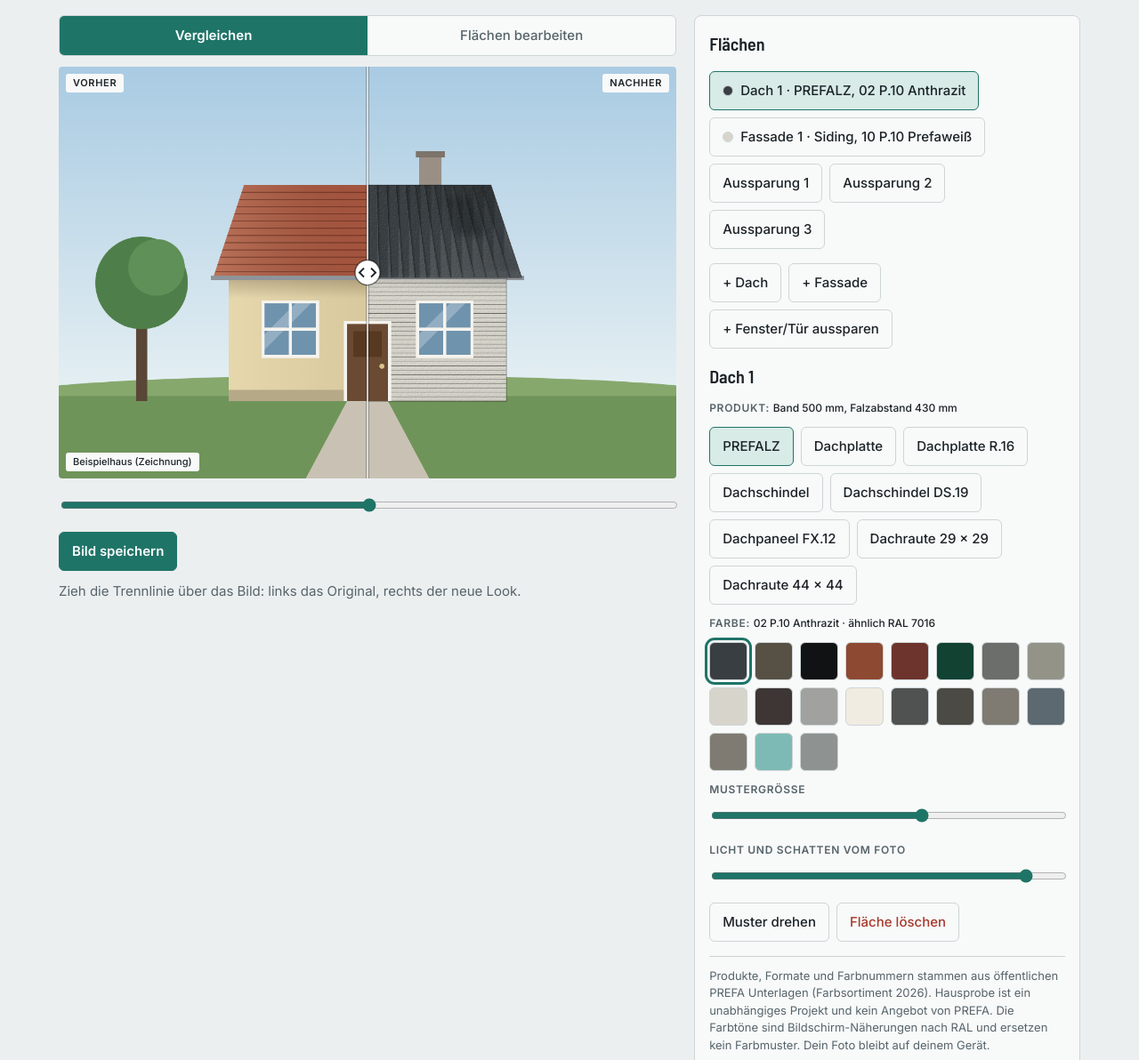
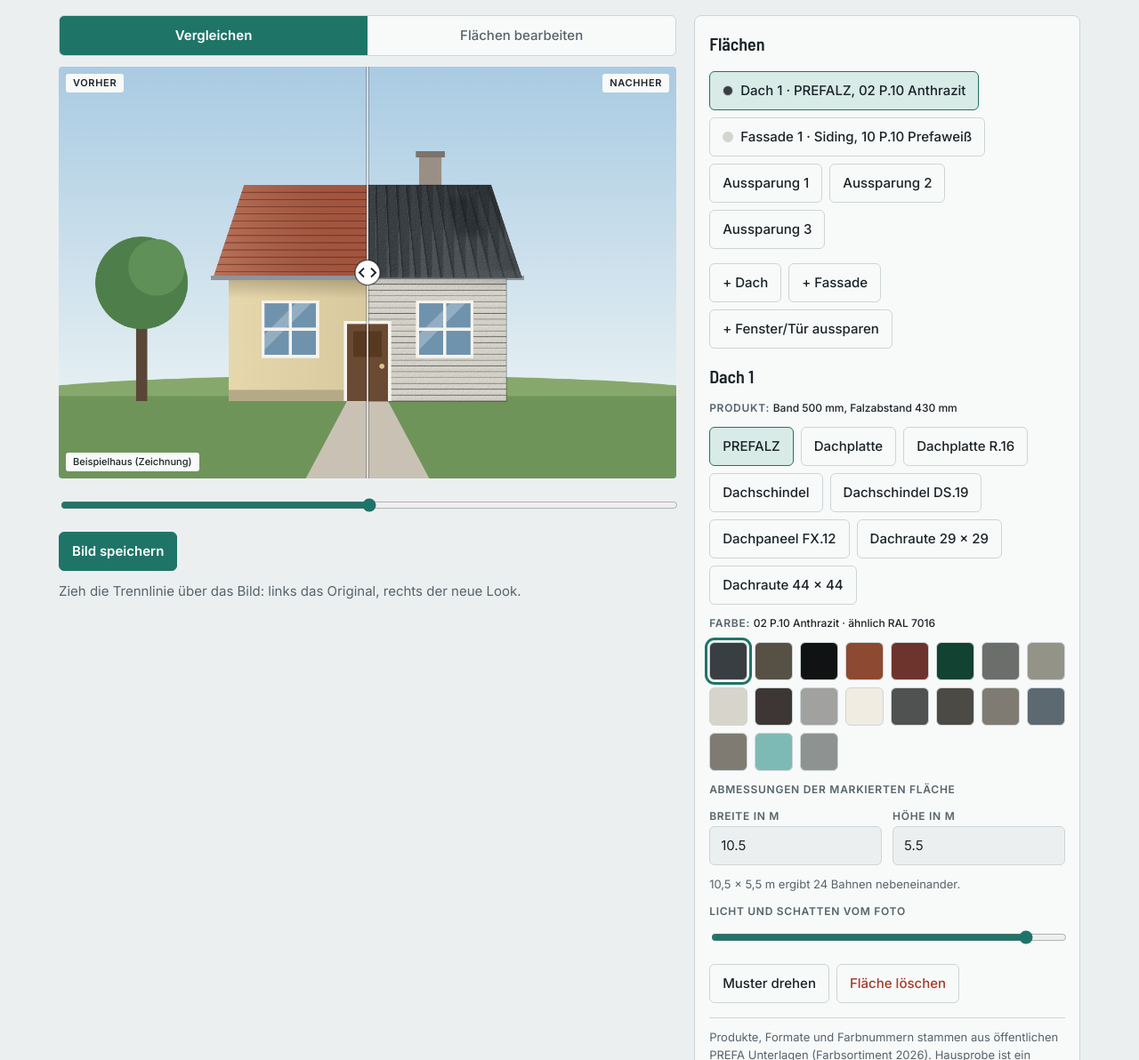
Before and after one commit to maks1212/hausprobe, a plain HTML site: page index.html in a window 1280 px wide. Shown: the part 108-1300 px from the top of the page at 89% size. Drawn offline with Linux system fonts and the light colour scheme.

Commit message:
Size product elements from real surface dimensions
The pattern density was a guess behind a slider. Each surface now has a
width in metres (and an optional height; otherwise derived from the photo's
aspect ratio), and elements are drawn at their real format relative to it.
For detected walls the width is proposed from the size of the windows in
the surface and flagged as an estimate. The panel shows the resulting
element count so the proportion can be checked.

Co-Authored-By: Claude Fable 5.2 <noreply@anthropic.com>
Claude-Session: https://claude.ai/code/session_01FMapittmPHyQQ7kP4EqZ2i

```diff
--- a/app.js
+++ b/app.js
@@ -40,33 +40,33 @@ function quadFor(s,P){
 }
 function prod(s){return DATA.byId[s.mat]||DATA.products[0];}
 function hex(code){var c=DATA.colors[code];return c?c.hex:"#888888";}
-/* Startwert für die Musterdichte: angenommene Flächenbreite geteilt durchs Rastermaß des Produkts. */
-function defScale(pr,kind){
-  var ref=pr.pat==="hline"?5500:(kind==="dach"?11000:9000);
-  return Math.max(3,Math.min(60,Math.round(ref/pr.cell)));
+/* Echte Maße der Fläche in Metern, in Richtung des Musters (Breite quer, Höhe von oben nach unten).
+   Die Breite gibt der Nutzer an oder sie ist geschätzt; fehlt die Höhe, folgt sie aus dem Seitenverhältnis im Foto. */
+function realSize(s){
+  var P=px(s),q=quadFor({rot:0},P),w0=(dist(q[0],q[1])+dist(q[3],q[2]))/2,h0=(dist(q[0],q[3])+dist(q[1],q[2]))/2;
+  var Wm=s.wm||9,Hm=s.hm||Wm*h0/Math.max(1,w0);
+  return (s.rot||0)%2?{W:Hm,H:Wm}:{W:Wm,H:Hm};
 }
-function patternLines(pr,n,ratio){
-  var L=[],i,j,m,c,u,v;
+/* Anzahl der Elemente in Breite (n) und Höhe (m) aus den echten Maßen und dem Format des Produkts. */
+function counts(pr,Wmm,Hmm){
+  var cw=pr.pat==="raute"?pr.w*Math.SQRT2:pr.w,ch=pr.pat==="raute"?cw:(pr.h||pr.w);
+  return {n:Math.min(400,Math.max(.5,Wmm/cw)),m:Math.min(400,Math.max(.5,Hmm/ch))};
+}
+function patternLines(pr,Wmm,Hmm){
+  var L=[],k=counts(pr,Wmm,Hmm),n=k.n,m=k.m,i,j,c,u,v0,v1;
   if(pr.pat==="seam"){for(i=1;i<n;i++)L.push([i/n,0,i/n,1]);}
-  else if(pr.pat==="hline"){
-    var mix=pr.mix||[1],sum=0;mix.forEach(function(x){sum+=x;});var unit=mix.length/(sum*n);v=0;
-    for(j=0;j<400;j++){v+=mix[j%mix.length]*unit;if(v>=.999)break;L.push([0,v,1,v]);}
-  }else if(pr.pat==="offset"){
-    m=Math.max(1,Math.round(n*ratio*pr.w/pr.h));
+  else if(pr.pat==="offset"){
     for(j=0;j<m;j++){
-      if(j)L.push([0,j/m,1,j/m]);
+      v0=j/m;v1=Math.min(1,(j+1)/m);if(j)L.push([0,v0,1,v0]);
       var sh=(j*(pr.shift||.5))%1;
-      for(i=0;i<=n;i++){u=(i+sh)/n;if(u>0&&u<1)L.push([u,j/m,u,(j+1)/m]);}
+      for(i=0;i<=n;i++){u=(i+sh)/n;if(u>0&&u<1)L.push([u,v0,u,v1]);}
     }
   }else if(pr.pat==="raute"){
-    m=Math.max(1,Math.round(n*ratio));
-    for(c=1;c<n+m;c++)L.push([(c-Math.min(c,m))/n,Math.min(c,m)/m,Math.min(c,n)/n,(c-Math.min(c,n))/m]);
-    for(c=-(m-1);c<n;c++){var a=Math.max(c,0),b=Math.min(n,m+c);L.push([a/n,(a-c)/m,b/n,(b-c)/m]);}
+    for(c=1;c<n+m;c++)L.push([Math.max(0,c-m)/n,Math.min(c,m)/m,Math.min(c,n)/n,Math.max(0,c-n)/m]);
+    for(c=-Math.ceil(m)+1;c<n;c++){if(c<=-m)continue;L.push([Math.max(c,0)/n,Math.max(-c,0)/m,Math.min(n,m+c)/n,Math.min(m,n-c)/m]);}
   }
   return L;
 }
-/* Erkannte Flächen haben eine Maske: das Material wird vollflächig gemalt und dann auf die Maske beschnitten.
-   Die vier Ecken bestimmen bei ihnen nur die Perspektive des Musters. */
 function paint(c,s){
   var m=MASKS[s.id];
   if(!m){paintInner(c,s,false);return;}
@@ -98,7 +98,7 @@ function stucco(){
 }
 /* Plastische Wirkung der einzelnen Elemente: jede Bahn, Platte oder Raute bekommt oben Licht, unten Schatten
    und einen leicht eigenen Farbton, wie bei echtem Blech mit Überdeckung. */
-function relief(c,pr,n,ratio,map){
+function relief(c,pr,Wmm,Hmm,map){
   function poly(pts){c.beginPath();pts.forEach(function(p,i){var X=map(p[0],p[1]);i?c.lineTo(X[0],X[1]):c.moveTo(X[0],X[1]);});c.closePath();}
   function rnd(i,j){var h=Math.sin(i*127.1+j*311.7)*43758.5453;return h-Math.floor(h);}
   function grad(p0,p1,stops){var A=map(p0[0],p0[1]),B=map(p1[0],p1[1]),g=c.createLinearGradient(A[0],A[1],B[0],B[1]);stops.forEach(function(s){g.addColorStop(s[0],s[1]);});return g;}
@@ -106,18 +106,17 @@ function relief(c,pr,n,ratio,map){
   /* Siding: glatte Bahn mit leichtem Lichtverlauf und einer schmalen, dunklen Schattenfuge am unteren Rand. */
   var BOARD=[[0,"rgba(255,255,255,.08)"],[.22,"rgba(255,255,255,0)"],[.78,"rgba(0,0,0,.02)"],[.9,"rgba(0,0,0,.1)"],[.925,"rgba(0,0,0,.5)"],[1,"rgba(0,0,0,.62)"]];
   function tone(t,k){return t<.5?"rgba(0,0,0,"+((.5-t)*k)+")":"rgba(255,255,255,"+((t-.5)*k)+")";}
-  var i,j,m,u0,u1,v0,v1,t;
+  var k=counts(pr,Wmm,Hmm),n=k.n,m=k.m,i,j,u0,u1,v0,v1;
   if(pr.pat==="hline"){
-    var mix=pr.mix||[1],sum=0;mix.forEach(function(x){sum+=x;});var unit=mix.length/(sum*n);v0=0;
-    for(j=0;j<400&&v0<1;j++){
-      v1=Math.min(1,v0+mix[j%mix.length]*unit);
+    var mix=pr.mix||[pr.w];v0=0;
+    for(j=0;j<600&&v0<1;j++){
+      v1=Math.min(1,v0+mix[j%mix.length]/Hmm);
       poly([[0,v0],[1,v0],[1,v1],[0,v1]]);c.fillStyle=grad([.5,v0],[.5,v1],BOARD);c.fill();
       c.fillStyle=tone(rnd(j,7),.025);c.fill();v0=v1;
     }
   }else if(pr.pat==="offset"){
-    m=Math.max(1,Math.round(n*ratio*pr.w/pr.h));
     for(j=0;j<m;j++){
-      v0=j/m;v1=(j+1)/m;
+      v0=j/m;v1=Math.min(1,(j+1)/m);
       poly([[0,v0],[1,v0],[1,v1],[0,v1]]);c.fillStyle=grad([.5,v0],[.5,v1],LAP);c.fill();
       if(n*m>5000)continue;
       var sh=(j*(pr.shift||.5))%1;
@@ -127,10 +126,9 @@ function relief(c,pr,n,ratio,map){
       }
     }
   }else if(pr.pat==="raute"){
-    m=Math.max(1,Math.round(n*ratio));
     if((n+m)*(n+m)>7000)return;
     var a,b2,cx,cy;
-    for(a=0;a<n+m;a++)for(b2=-m;b2<n;b2++){
+    for(a=0;a<n+m;a++)for(b2=-Math.ceil(m);b2<n;b2++){
       cx=(a+b2+1)/2;cy=(a-b2)/2;
       if(cx<-.5||cx>n+.5||cy<-.5||cy>m+.5)continue;
       poly([[(cx-.5)/n,cy/m],[cx/n,(cy-.5)/m],[(cx+.5)/n,cy/m],[cx/n,(cy+.5)/m]]);
@@ -139,7 +137,7 @@ function relief(c,pr,n,ratio,map){
     }
   }else if(pr.pat==="seam"){
     for(i=0;i<n;i++){
-      u0=i/n;u1=(i+1)/n;poly([[u0,0],[u1,0],[u1,1],[u0,1]]);
+      u0=i/n;u1=Math.min(1,(i+1)/n);poly([[u0,0],[u1,0],[u1,1],[u0,1]]);
       c.fillStyle=grad([u0,.5],[u1,.5],[[0,"rgba(0,0,0,.2)"],[.1,"rgba(0,0,0,0)"],[.88,"rgba(255,255,255,0)"],[1,"rgba(255,255,255,.1)"]]);c.fill();
       c.fillStyle=tone(rnd(i,3),.025);c.fill();
     }
@@ -161,9 +159,9 @@ function paintInner(c,s,masked){
   c.save();if(!masked){trace(c,P);c.clip();}
   c.fillStyle=hex(s.color);c.fillRect(b[0],b[1],b[2]-b[0],b[3]-b[1]);
   var wq=(dist(q[0],q[1])+dist(q[3],q[2]))/2,hq=(dist(q[0],q[3])+dist(q[1],q[2]))/2;
-  var pr=prod(s),ratio=hq/Math.max(1,wq);
-  relief(c,pr,s.scale,ratio,map);
-  var lines=pr.pat==="hline"?[]:patternLines(pr,s.scale,ratio);
+  var pr=prod(s),real=realSize(s),Wmm=real.W*1000,Hmm=real.H*1000;
+  relief(c,pr,Wmm,Hmm,map);
+  var lines=pr.pat==="hline"?[]:patternLines(pr,Wmm,Hmm);
   if(lines.length){
     var path=new Path2D();
     lines.forEach(function(l){var A=map(l[0],l[1]),B=map(l[2],l[3]);path.moveTo(A[0],A[1]);path.lineTo(B[0],B[1]);});
@@ -229,8 +227,7 @@ function current(){return surfaces.filter(function(s){return s.id===sel;})[0]||n
 function addSurface(kind,pts,o){
   var n=surfaces.filter(function(s){return s.kind===kind;}).length+1;
   var s={id:nextId++,kind:kind,name:KIND[kind]+" "+n,pts:pts,rot:0,shade:.9,
-    mat:kind==="dach"?"prefalz":"siding",color:"02",scale:0};
-  if(kind!=="cut")s.scale=defScale(prod(s),kind);
+    mat:kind==="dach"?"prefalz":"siding",color:"02",wm:kind==="dach"?10:9,hm:null,est:true};
   if(o)for(var key in o)s[key]=o[key];
   surfaces.push(s);return s;
 }
@@ -274,6 +271,12 @@ function finishDraw(){
     var s=addSurface(d.kind,c.quad,{mb:c.mb});
     var fine=c.canvas;try{if(REF)fine=REF.refine(c.canvas,src);}catch(e){}
     MASKS[s.id]=fine;try{s.maskUrl=fine.toDataURL("image/png");}catch(e){}
+    /* Maßstab schätzen: Fenster in der Fläche sind samt Rahmen meist rund 1,15 m breit. */
+    var holes=(fine._holes||[]).filter(function(h){var a=h.w*W/(h.h*H);return a>.45&&a<2.2;}).map(function(h){return h.w*W;}).sort(function(a,b){return a-b;});
+    if(holes.length){
+      var P=px(s),q=quadFor({rot:0},P),wpx=(dist(q[0],q[1])+dist(q[3],q[2]))/2,est=wpx/holes[holes.length>>1]*1.15;
+      if(est>=2&&est<=40){s.wm=Math.round(est*2)/2;s.est="fenster";}
+    }
     sel=s.id;
   }else{
     if(d.pts.length<3)return;
@@ -297,6 +300,18 @@ function drawHint(){
 function summary(){return surfaces.filter(function(s){return s.kind!=="cut";}).map(function(s){return s.name+": "+matName(s)+", "+colName(s.color);}).join("\n");}
 function exportBlob(cb){renderAfter();after.toBlob(cb,"image/jpeg",.92);}
 
+/* Zeigt, was die Maße ergeben, damit sich die Proportion am Haus nachprüfen lässt. */
+function sizeInfo(s){
+  var pr=prod(s),r=realSize(s),k=counts(pr,r.W*1000,r.H*1000),f=function(v){return v.toFixed(1).replace(".",",");},t;
+  var size=f(r.W)+" × "+f(r.H)+" m";
+  if(pr.pat==="seam")t=size+" ergibt "+Math.round(k.n)+" Bahnen nebeneinander.";
+  else if(pr.pat==="hline")t=size+" ergibt rund "+Math.round(r.H*1000/((pr.mix?pr.mix.reduce(function(a,b){return a+b;},0)/pr.mix.length:pr.w)))+" Bahnen übereinander.";
+  else if(pr.pat==="offset")t=size+" ergibt rund "+Math.round(k.n)+" × "+Math.round(k.m)+" Elemente.";
+  else t=size+" ergibt rund "+Math.round(k.n)+" Rauten in der Breite.";
+  if(s.est==="fenster")t="Breite aus der Fenstergröße geschätzt, bitte prüfen. "+t;
+  else if(s.est)t="Breite geschätzt. Trag das echte Maß der markierten Fläche ein, dann stimmt die Größe der Elemente. "+t;
+  $("size-info").textContent=t;
+}
 function el(tag,cls,text){var e=document.createElement(tag);if(cls)e.className=cls;if(text)e.textContent=text;return e;}
 function matName(s){return prod(s).name;}
 function colName(code){var c=DATA.colors[code];return c?code+" "+c.name:"";}
@@ -336,7 +351,7 @@ function ui(){
   var pr=prod(s),pal=DATA.palettes[pr.pal];
   DATA.products.filter(function(m){return m.kind===s.kind;}).forEach(function(m){
     var b=el("button","btn",m.name);b.type="button";b.setAttribute("aria-pressed",m.id===s.mat);
-    b.onclick=function(){s.mat=m.id;s.scale=defScale(m,s.kind);if(DATA.palettes[m.pal].indexOf(s.color)<0)s.color=DATA.palettes[m.pal][0];ui();refresh();};
+    b.onclick=function(){s.mat=m.id;if(DATA.palettes[m.pal].indexOf(s.color)<0)s.color=DATA.palettes[m.pal][0];ui();refresh();};
     mats.appendChild(b);
   });
   $("mat-info").textContent=pr.info;
@@ -348,7 +363,10 @@ function ui(){
   });
   var cur=DATA.colors[s.color];
   $("color-name").textContent=colName(s.color)+(cur?" · ähnlich RAL "+cur.ral:"");
-  $("scale").value=63-s.scale;$("shade").value=Math.round(s.shade*100);
+  if(document.activeElement!==$("wm"))$("wm").value=s.wm;
+  if(document.activeElement!==$("hm"))$("hm").value=s.hm||"";
+  sizeInfo(s);
+  $("shade").value=Math.round(s.shade*100);
 }
 
 function pos(e){var r=cv.getBoundingClientRect();return {x:Math.min(1,Math.max(0,(e.clientX-r.left)/r.width)),y:Math.min(1,Math.max(0,(e.clientY-r.top)/r.height)),r:r};}
@@ -412,7 +430,9 @@ $("share").onclick=function(){exportBlob(function(b){
   if(!b)return;var f=new File([b],"hausprobe.jpg",{type:"image/jpeg"});
   navigator.share({files:[f],title:"Hausprobe",text:summary()}).catch(function(){});
 });};
-$("scale").oninput=function(){var s=current();if(s){s.scale=63-(+this.value);refresh();}};
+function num(el){var v=parseFloat(String(el.value).replace(",","."));return v>=1&&v<=80?v:null;}
+$("wm").oninput=function(){var s=current(),v=num(this);if(s&&v){s.wm=v;s.est=false;sizeInfo(s);refresh();}};
+$("hm").oninput=function(){var s=current();if(!s)return;s.hm=num(this);sizeInfo(s);refresh();};
 $("shade").oninput=function(){var s=current();if(s){s.shade=this.value/100;refresh();}};
 $("rot").onclick=function(){var s=current();if(s){s.rot=((s.rot||0)+1)%4;refresh();}};
 $("del").onclick=function(){delete MASKS[sel];delete SHADES[sel];delete EDGES[sel];surfaces=surfaces.filter(function(s){return s.id!==sel;});sel=null;ui();refresh();};
@@ -462,14 +482,14 @@ function loadSample(){
   setImage(sampleHouse());isSample=true;surfaces=[];nextId=1;drawing=null;mode="view";split=.5;$("split").value=50;$("badge").hidden=false;
   function n(a){return a.map(function(p){return {x:p[0]/1200,y:p[1]/800};});}
   function r(x0,y0,x1,y1){return n([[x0,y0],[x1,y0],[x1,y1],[x0,y1]]);}
-  var roof=addSurface("dach",n([[300,410],[900,410],[840,230],[360,230]]));
-  addSurface("fassade",r(330,412,870,650),{color:"10"});
+  var roof=addSurface("dach",n([[300,410],[900,410],[840,230],[360,230]]),{wm:10.5,hm:5.5,est:false});
+  addSurface("fassade",r(330,412,870,650),{color:"10",wm:9.5,hm:4.2,est:false});
   addSurface("cut",r(394,454,506,566));addSurface("cut",r(694,454,806,566));addSurface("cut",r(554,494,646,650));
   sel=roof.id;renderAfter();ui();draw();
 }
 function save(){
   clearTimeout(saveT);saveT=setTimeout(function(){
-    try{localStorage.setItem("hausprobe.state",JSON.stringify({v:4,sample:isSample,surfaces:surfaces,nextId:nextId}));}catch(e){}
+    try{localStorage.setItem("hausprobe.state",JSON.stringify({v:5,sample:isSample,surfaces:surfaces,nextId:nextId}));}catch(e){}
   },300);
 }
 function storePhoto(c){
@@ -490,7 +510,7 @@ function restore(){
   var st=null,ph=null;
   try{st=JSON.parse(localStorage.getItem("hausprobe.state")||"null");ph=localStorage.getItem("hausprobe.photo");}catch(e){}
   loadSample();
-  if(!st||st.v!==4||!Array.isArray(st.surfaces))return;
+  if(!st||st.v!==5||!Array.isArray(st.surfaces))return;
   if(st.sample){applyState(st);return;}
   if(!ph)return;
   var img=new Image();
--- a/index.html
+++ b/index.html
@@ -79,7 +79,12 @@
           <div id="mats" class="row"></div>
           <h3>Farbe: <span id="color-name"></span></h3>
           <div id="colors" class="swatches"></div>
-          <div class="field"><label class="lbl" for="scale">Mustergröße</label><input id="scale" type="range" min="3" max="60" step="1"></div>
+          <h3>Abmessungen der markierten Fläche</h3>
+          <div class="dims">
+            <div class="field"><label class="lbl" for="wm">Breite in m</label><input id="wm" class="num" type="number" inputmode="decimal" min="1" max="80" step="0.1"></div>
+            <div class="field"><label class="lbl" for="hm">Höhe in m</label><input id="hm" class="num" type="number" inputmode="decimal" min="1" max="80" step="0.1" placeholder="aus dem Foto"></div>
+          </div>
+          <p id="size-info" class="sizeinfo" aria-live="polite"></p>
           <div class="field"><label class="lbl" for="shade">Licht und Schatten vom Foto</label><input id="shade" type="range" min="0" max="100" step="1"></div>
         </div>
         <div class="row">
--- a/styles.css
+++ b/styles.css
@@ -62,3 +62,7 @@ input[type=range]{width:100%;accent-color:var(--accent);min-height:32px}
 .field{display:flex;flex-direction:column;gap:2px}
 .note{margin:0;font-size:13px;color:var(--muted);border-top:1px solid var(--line);padding-top:12px}
 #autobar .seg{flex:1 1 200px}
+.dims{display:grid;grid-template-columns:1fr 1fr;gap:12px}
+.dims .field{min-width:0}
+.num{font:inherit;min-height:44px;width:100%;padding:0 12px;border:1px solid var(--line);border-radius:6px;background:var(--bg);color:var(--fg)}
+.sizeinfo{margin:0;font-size:13px;color:var(--muted)}
```
Also changed, not shown: refine.js (+8 -2 lines), 1 other file.
